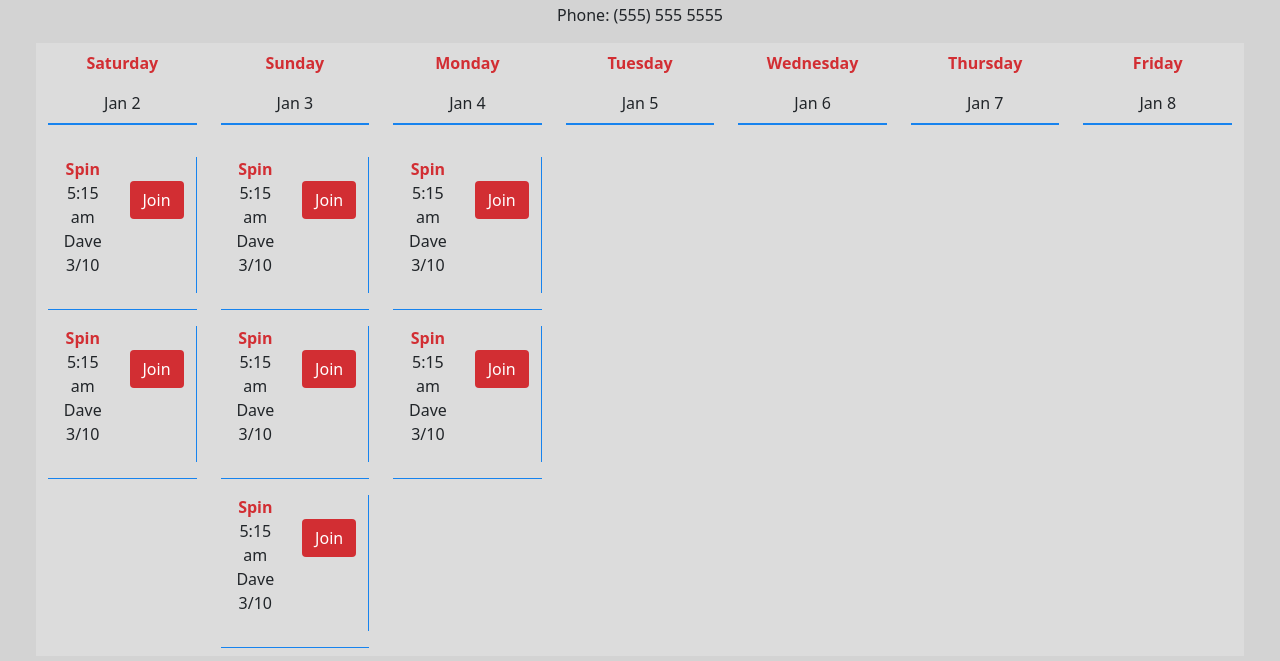
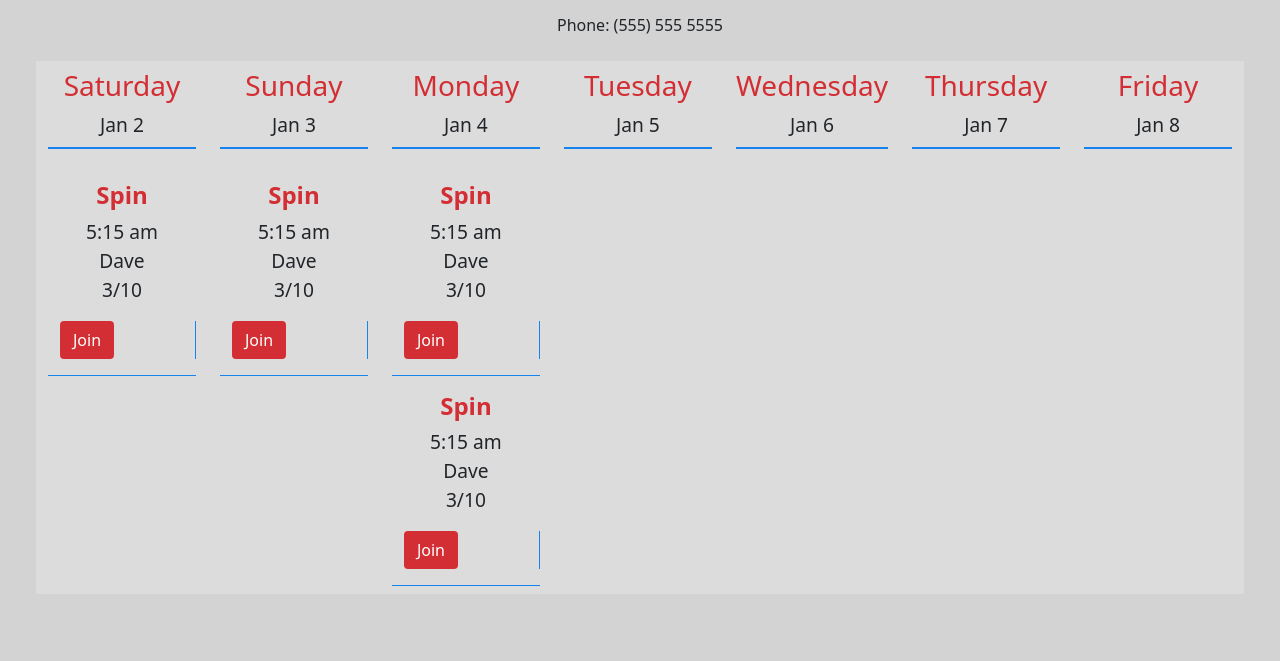
Before and after one commit to NewWorldCoder603/Gym-Logistical-Tracker, a website: page Public/client-schedule.html in a window 1280 px wide. Shown: the part 139-800 px from the top of the page. Drawn offline with nearby package versions, Linux system fonts and the light colour scheme.

Commit message:
updated font sizes

```diff
--- a/Public/assets/client-schedule.css
+++ b/Public/assets/client-schedule.css
@@ -31,7 +31,7 @@ body {
 }
 
 /*html button background*/
-.background-teal {
+.background-red {
   background-color: #d22e33 !important;
 }
 
@@ -39,10 +39,14 @@ body {
   color: white;
 }
 
-.text-teal {
+.text-red {
   color: #d22e33;
 }
 
 .float-left {
   float: left;
 }
+
+.font-large {
+  font-size: 1.2em;
+}
--- a/Public/client-schedule.html
+++ b/Public/client-schedule.html
@@ -23,8 +23,8 @@
   <body>
     <main>
       <!--Head Info-->
-      <section class="text-center mt-5">
-        <h2 class="bold text-teal mb-3">Dev Fitness</h2>
+      <section class="text-center mt-5 mb-4">
+        <h1 class="bold text-red mb-3">Dev Fitness</h1>
         <p>111 Stack Lift Ave Salem NH 03070</p>
         <p>Phone: (555) 555 5555</p>
       </section>
@@ -33,178 +33,131 @@
       <section class="container-fluid px-5">
         <div class="row background-gray">
           <div class="col pt-2 border-teal">
-            <p class="text-teal bold week-day text-center"></p>
+            <h3 class="text-red week-day text-center"></h3>
             <p
-              class="date-of-year border-to-bottom border-teal pb-2 text-center"
+              class="date-of-year border-to-bottom border-teal pb-2 font-large text-center font-large"
             ></p>
 
-          <!--Example of class html to be pulled to JS later-->
-            <div class="row m-0 pb-3 pt-3 border-to-bottom-thin ">
+            <!--Example of class html to be pulled to JS later-->
+            <div class="row m-0 pb-3 pt-3 border-to-bottom-thin font-large">
               <div class="col border-teal pb-3 text-center">
-                <div class="class-title-monday bold text-teal">Spin</div>
+                <h4 class="class-title-monday bold text-red">Spin</h4>
                 <div class="class-time-monday">5:15 am</div>
                 <div class="class-trainer-monday">Dave</div>
                 <div class="class-spots-left-monday">3/10</div>
               </div>
 
-              <div class="col border-to-right border-teal">
+              <div class="col border-to-right border-teal d-flex">
                 <button
                   type="button"
-                  class="btn btn-md background-teal text-white mt-4"
+                  class="btn background-red text-white align-self-center"
                 >
                   Join
                 </button>
               </div>
             </div>
 
-             <!--Where inserted js info will end -->
+            <!--Where inserted js info will end -->
+          </div>
 
-              <!--Example of class html to be pulled to JS later-->
-            <div class="row m-0 pb-3 pt-3 border-to-bottom-thin ">
+          <div class="col text-center py-2 border-teal">
+            <h3 class="text-red week-day"></h3>
+            <p
+              class="date-of-year border-to-bottom border-teal pb-2 font-large"
+            ></p>
+
+            <!--Example of class html to be pulled to JS later-->
+            <div class="row m-0 pb-3 pt-3 border-to-bottom-thin font-large">
               <div class="col border-teal pb-3 text-center">
-                <div class="class-title-monday bold text-teal">Spin</div>
+                <h4 class="class-title-monday bold text-red">Spin</h4>
                 <div class="class-time-monday">5:15 am</div>
                 <div class="class-trainer-monday">Dave</div>
                 <div class="class-spots-left-monday">3/10</div>
               </div>
 
-              <div class="col border-to-right border-teal">
+              <div class="col border-to-right border-teal d-flex">
                 <button
                   type="button"
-                  class="btn btn-md background-teal text-white mt-4"
+                  class="btn background-red text-white align-self-center"
                 >
                   Join
                 </button>
               </div>
             </div>
 
-             <!--Where inserted js info will end -->
+            <!--Where inserted js info will end -->
           </div>
+          <div class="col text-center py-2 border-teal">
+            <h3 class="text-red week-day"></h3>
 
-          <div class="col text-center py-2 border-teal">
-            <p class="text-teal bold week-day"></p>
-            <p class="date-of-year border-to-bottom border-teal pb-2"></p>
-             <!--Example of class html to be pulled to JS later-->
-             <div class="row m-0 pb-3 pt-3 border-to-bottom-thin ">
+            <p
+              class="date-of-year border-to-bottom border-teal pb-2 font-large"
+            ></p>
+            <!--Example of class html to be pulled to JS later-->
+            <div class="row m-0 pb-3 pt-3 border-to-bottom-thin font-large">
               <div class="col border-teal pb-3 text-center">
-                <div class="class-title-monday bold text-teal">Spin</div>
+                <h4 class="class-title-monday bold text-red">Spin</h4>
                 <div class="class-time-monday">5:15 am</div>
                 <div class="class-trainer-monday">Dave</div>
                 <div class="class-spots-left-monday">3/10</div>
               </div>
 
-              <div class="col border-to-right border-teal">
+              <div class="col border-to-right border-teal d-flex">
                 <button
                   type="button"
-                  class="btn btn-md background-teal text-white mt-4"
+                  class="btn background-red text-white align-self-center"
                 >
                   Join
                 </button>
               </div>
             </div>
 
-             <!--Where inserted js info will end -->
-              <!--Example of class html to be pulled to JS later-->
-            <div class="row m-0 pb-3 pt-3 border-to-bottom-thin ">
+            <!--Where inserted js info will end -->
+
+            <!--Example of class html to be pulled to JS later-->
+            <div class="row m-0 pb-3 pt-3 border-to-bottom-thin font-large">
               <div class="col border-teal pb-3 text-center">
-                <div class="class-title-monday bold text-teal">Spin</div>
+                <h4 class="class-title-monday bold text-red">Spin</h4>
                 <div class="class-time-monday">5:15 am</div>
                 <div class="class-trainer-monday">Dave</div>
                 <div class="class-spots-left-monday">3/10</div>
               </div>
 
-              <div class="col border-to-right border-teal">
+              <div class="col border-to-right border-teal d-flex">
                 <button
                   type="button"
-                  class="btn btn-md background-teal text-white mt-4"
+                  class="btn background-red text-white align-self-center"
                 >
                   Join
                 </button>
               </div>
             </div>
 
-             <!--Where inserted js info will end -->
-              <!--Example of class html to be pulled to JS later-->
-            <div class="row m-0 pb-3 pt-3 border-to-bottom-thin ">
-              <div class="col border-teal pb-3 text-center">
-                <div class="class-title-monday bold text-teal">Spin</div>
-                <div class="class-time-monday">5:15 am</div>
-                <div class="class-trainer-monday">Dave</div>
-                <div class="class-spots-left-monday">3/10</div>
-              </div>
-
-              <div class="col border-to-right border-teal">
-                <button
-                  type="button"
-                  class="btn btn-md background-teal text-white mt-4"
-                >
-                  Join
-                </button>
-              </div>
-            </div>
-
-             <!--Where inserted js info will end -->
-
+            <!--Where inserted js info will end -->
           </div>
           <div class="col text-center py-2 border-teal">
-            <p class="text-teal bold week-day"></p>
-            <p class="date-of-year border-to-bottom border-teal pb-2"></p>
-             <!--Example of class html to be pulled to JS later-->
-             <div class="row m-0 pb-3 pt-3 border-to-bottom-thin ">
-              <div class="col border-teal pb-3 text-center">
-                <div class="class-title-monday bold text-teal">Spin</div>
-                <div class="class-time-monday">5:15 am</div>
-                <div class="class-trainer-monday">Dave</div>
-                <div class="class-spots-left-monday">3/10</div>
-              </div>
-
-              <div class="col border-to-right border-teal">
-                <button
-                  type="button"
-                  class="btn btn-md background-teal text-white mt-4"
-                >
-                  Join
-                </button>
-              </div>
-            </div>
-
-             <!--Where inserted js info will end -->
-              <!--Example of class html to be pulled to JS later-->
-            <div class="row m-0 pb-3 pt-3 border-to-bottom-thin ">
-              <div class="col border-teal pb-3 text-center">
-                <div class="class-title-monday bold text-teal">Spin</div>
-                <div class="class-time-monday">5:15 am</div>
-                <div class="class-trainer-monday">Dave</div>
-                <div class="class-spots-left-monday">3/10</div>
-              </div>
-
-              <div class="col border-to-right border-teal">
-                <button
-                  type="button"
-                  class="btn btn-md background-teal text-white mt-4"
-                >
-                  Join
-                </button>
-              </div>
-            </div>
-
-             <!--Where inserted js info will end -->
+            <h3 class="text-red week-day"></h3>
+            <p
+              class="date-of-year border-to-bottom border-teal pb-2 font-large"
+            ></p>
           </div>
           <div class="col text-center py-2 border-teal">
-            <p class="text-teal bold week-day"></p>
-            <p class="date-of-year border-to-bottom border-teal pb-2"></p>
+            <h3 class="text-red week-day"></h3>
+            <p
+              class="date-of-year border-to-bottom border-teal pb-2 font-large"
+            ></p>
           </div>
           <div class="col text-center py-2 border-teal">
-            <p class="text-teal bold week-day"></p>
-            <p class="date-of-year border-to-bottom border-teal pb-2"></p>
+            <h3 class="text-red week-day"></h3>
+            <p
+              class="date-of-year border-to-bottom border-teal pb-2 font-large"
+            ></p>
           </div>
           <div class="col text-center py-2 border-teal">
-            <p class="text-teal bold week-day"></p>
-            <p class="date-of-year border-to-bottom border-teal pb-2"></p>
-          </div>
-          <div class="col text-center py-2 border-teal">
-            <p class="text-teal bold week-day"></p>
-            <p class="date-of-year border-to-bottom border-teal pb-2"></p>
+            <h3 class="text-red week-day"></h3>
+            <p
+              class="date-of-year border-to-bottom border-teal pb-2 font-large"
+            ></p>
           </div>
         </div>
       </section>
```
